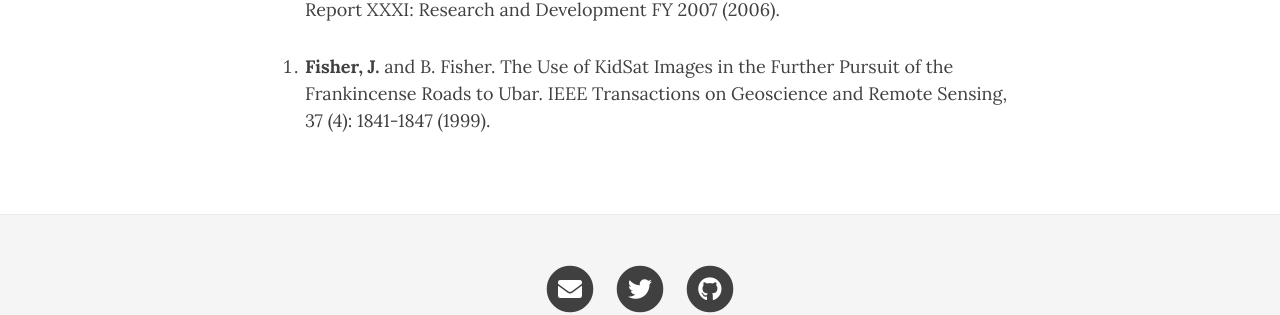
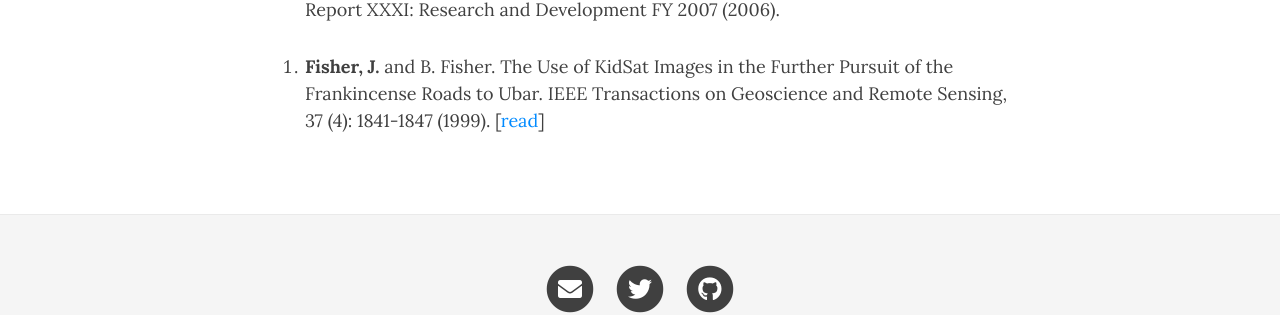
Before and after one commit to jennyfisher/jennyfisher.github.io, a Jekyll site: the page built from publications.md, in a window 1280 px wide and 900 px high, scrolled down 7621 px. Shown: the part 452-767 px from the top of the window. Built offline with Jekyll 4.4.1, drawn with Linux system fonts in a browser that asks for light colours; nearby versions of some CDN libraries.

Commit message:
Update publications.md

```diff
--- a/publications.md
+++ b/publications.md
@@ -112,5 +112,5 @@ title: Publications
 
 2. Baker, M.A., **J. Fisher**, and L. Rowan. Earth Sciences in the FY 2007 Budget. In AAAS Report XXXI: Research and Development FY 2007 (2006).
 
-1. **Fisher, J.** and B. Fisher. The Use of KidSat Images in the Further Pursuit of the Frankincense Roads to Ubar. IEEE Transactions on Geoscience and Remote Sensing, 37 (4): 1841-1847 (1999).
+1. **Fisher, J.** and B. Fisher. The Use of KidSat Images in the Further Pursuit of the Frankincense Roads to Ubar. IEEE Transactions on Geoscience and Remote Sensing, 37 (4): 1841-1847 (1999). [[read](http://dx.doi.org/10.1109/36.774697)]
 {: reversed="reversed"}
```
